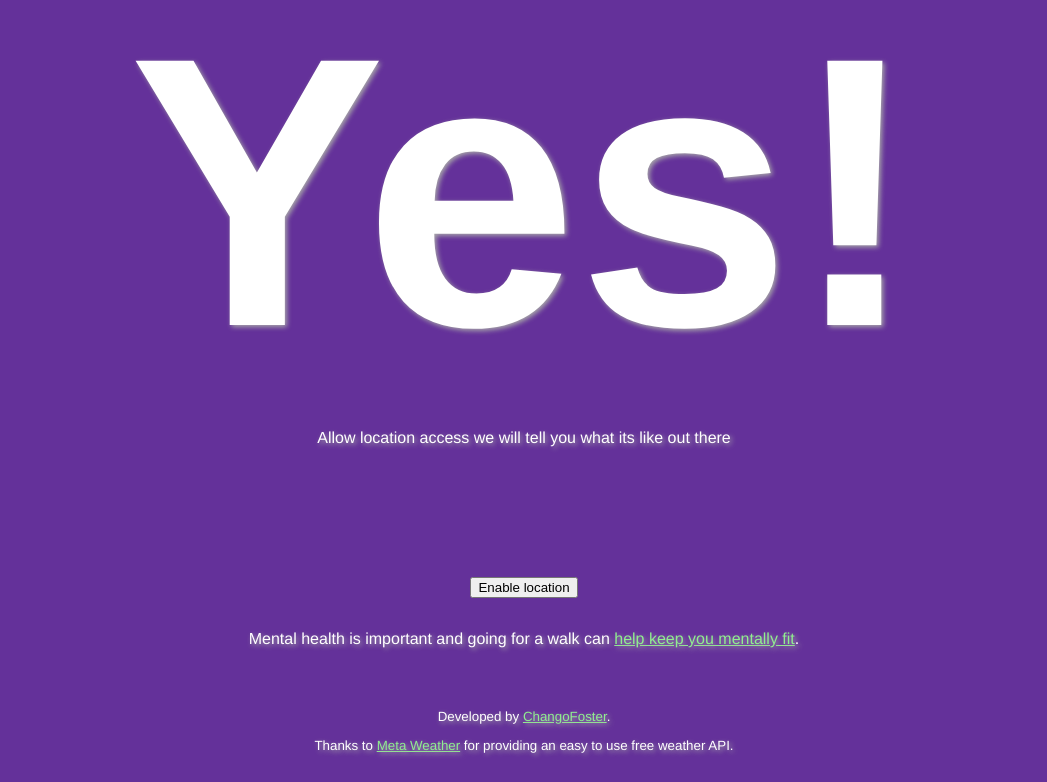
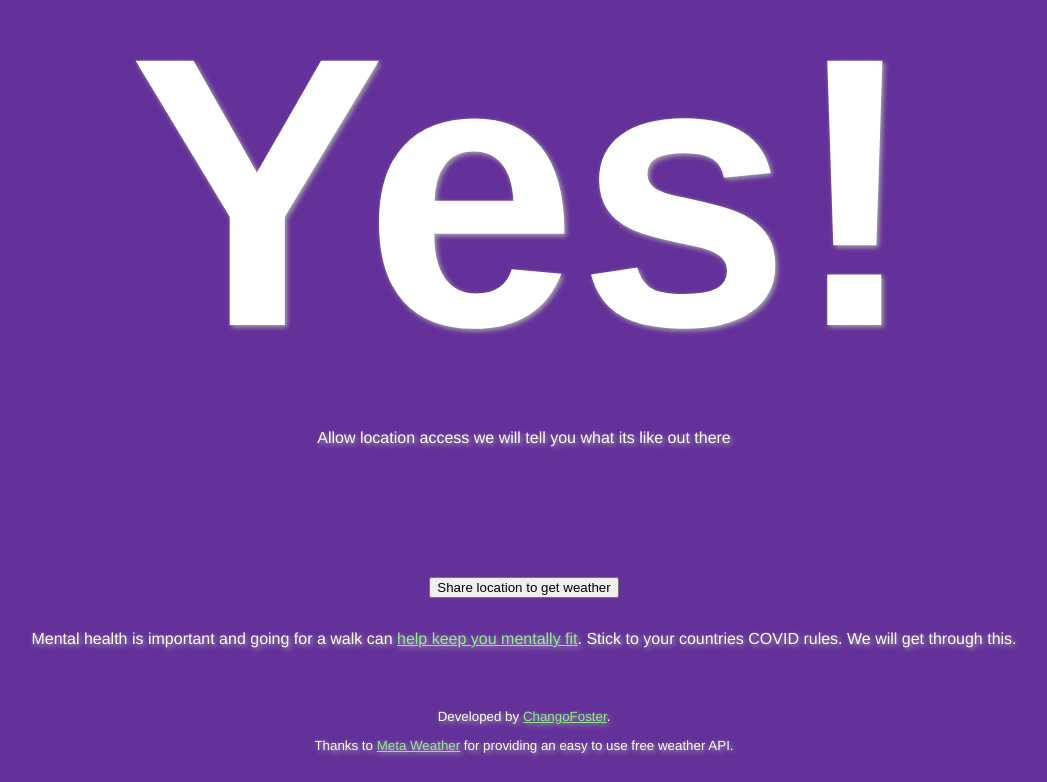
Before and after one commit to ChangoFoster/should-i-go-outside, a React (Create React App) app in the folder client/: page / in a window 1280 px wide. Shown: the part 143-925 px from the top of the page, without its empty margins (116-1163 px from the left). Built offline with nearby package versions, Linux system fonts and the light colour scheme.

Commit message:
Add extra handling for blocked location

```diff
--- a/client/src/Components/LocationButton.js
+++ b/client/src/Components/LocationButton.js
@@ -3,13 +3,17 @@ import React from 'react'
 import useWeather from '../Utils/useWeather'
 
 const LocationButton = () => {
-  const { locationEnabled, getLocation } = useWeather()
+  const { locationEnabled, getLocation, permissionDesc } = useWeather()
 
   if (locationEnabled) {
     return null
   }
 
-  return <button onClick={() => getLocation()}>Enable location</button>
+  if (permissionDesc === 'denied') {
+    return <div>Location info has been blocked. Update your settings if you want to see the weather.</div>
+  }
+
+  return <button onClick={() => getLocation()}>Share location to get weather</button>
 }
 
 export default LocationButton
--- a/client/src/Components/MentalHealth.js
+++ b/client/src/Components/MentalHealth.js
@@ -8,7 +8,7 @@ const MentalHealth = () => (
       <a href={mentalHealthUrl} alt="mental health resource">
         help keep you mentally fit
       </a>
-      .
+      . Stick to your countries COVID rules. We will get through this.
     </p>
   </div>
 )
--- a/client/src/Components/Recommendation.js
+++ b/client/src/Components/Recommendation.js
@@ -4,7 +4,15 @@ import propTypes from 'prop-types'
 import useWeather from '../Utils/useWeather'
 
 const Recommendation = ({ temp, type, wind }) => {
-  const { locationEnabled } = useWeather()
+  const { loading, locationEnabled } = useWeather()
+
+  if (loading) {
+    return (
+      <div className="recommendaton">
+        <p>Loading weather...</p>
+      </div>
+    )
+  }
 
   if (!temp || !type || !wind || !locationEnabled) {
     return (
--- a/client/src/Utils/useCurrentLocation.js
+++ b/client/src/Utils/useCurrentLocation.js
@@ -4,6 +4,7 @@ const useCurrentLocation = () => {
   const [location, setLocation] = useState()
   const [error, setError] = useState()
   const [locationEnabled, setLocationEnabled] = useState()
+  const [permissionDesc, setPermissionDesc] = useState()
 
   const handleSuccess = (position) => {
     const { latitude, longitude } = position.coords
@@ -28,8 +29,10 @@ const useCurrentLocation = () => {
   useEffect(() => {
     navigator.permissions.query({ name: 'geolocation' }).then((result) => {
       setLocationEnabled(result.state === 'granted' ? true : false)
+      setPermissionDesc(result.state)
       result.onchange = () => {
         setLocationEnabled(result.state === 'granted' ? true : false)
+        setPermissionDesc(result.state)
       }
     })
   }, [])
@@ -46,7 +49,7 @@ const useCurrentLocation = () => {
     }
   }, [locationEnabled])
 
-  return { location, error, locationEnabled, getLocation }
+  return { location, error, locationEnabled, getLocation, permissionDesc }
 }
 
 export default useCurrentLocation
--- a/client/src/Utils/useWeather.js
+++ b/client/src/Utils/useWeather.js
@@ -10,23 +10,28 @@ export const WeatherProvider = (props) => {
     location: currentLocation,
     locationEnabled,
     getLocation,
+    permissionDesc
   } = useCurrentLocation()
+  const [loading, setLoading] = useState()
   const [today, setToday] = useState()
   const [fiveDay, setFiveDay] = useState()
+  const [error, setError] = useState()
 
   useEffect(() => {
     if (!currentLocation) {
-      console.log('Location not enabled')
       return undefined
     }
 
     const fetchWeather = async () => {
       try {
+        setLoading(true)
         const weather = await weatherService.getWeather(currentLocation)
         setToday(weather[0])
         setFiveDay(weather)
+        setLoading(false)
       } catch (error) {
-        console.log(error)
+        setError(String(error))
+        setLoading(false)
       }
     }
 
@@ -35,7 +40,7 @@ export const WeatherProvider = (props) => {
 
   return (
     <WeatherContext.Provider
-      value={{ today, fiveDay, currentLocation, locationEnabled, getLocation }}
+      value={{ today, fiveDay, loading, error, locationEnabled, getLocation, permissionDesc }}
       {...props}
     />
   )
```
Also changed, not shown: 1 other file (tests, documents, lock files or other folders).
